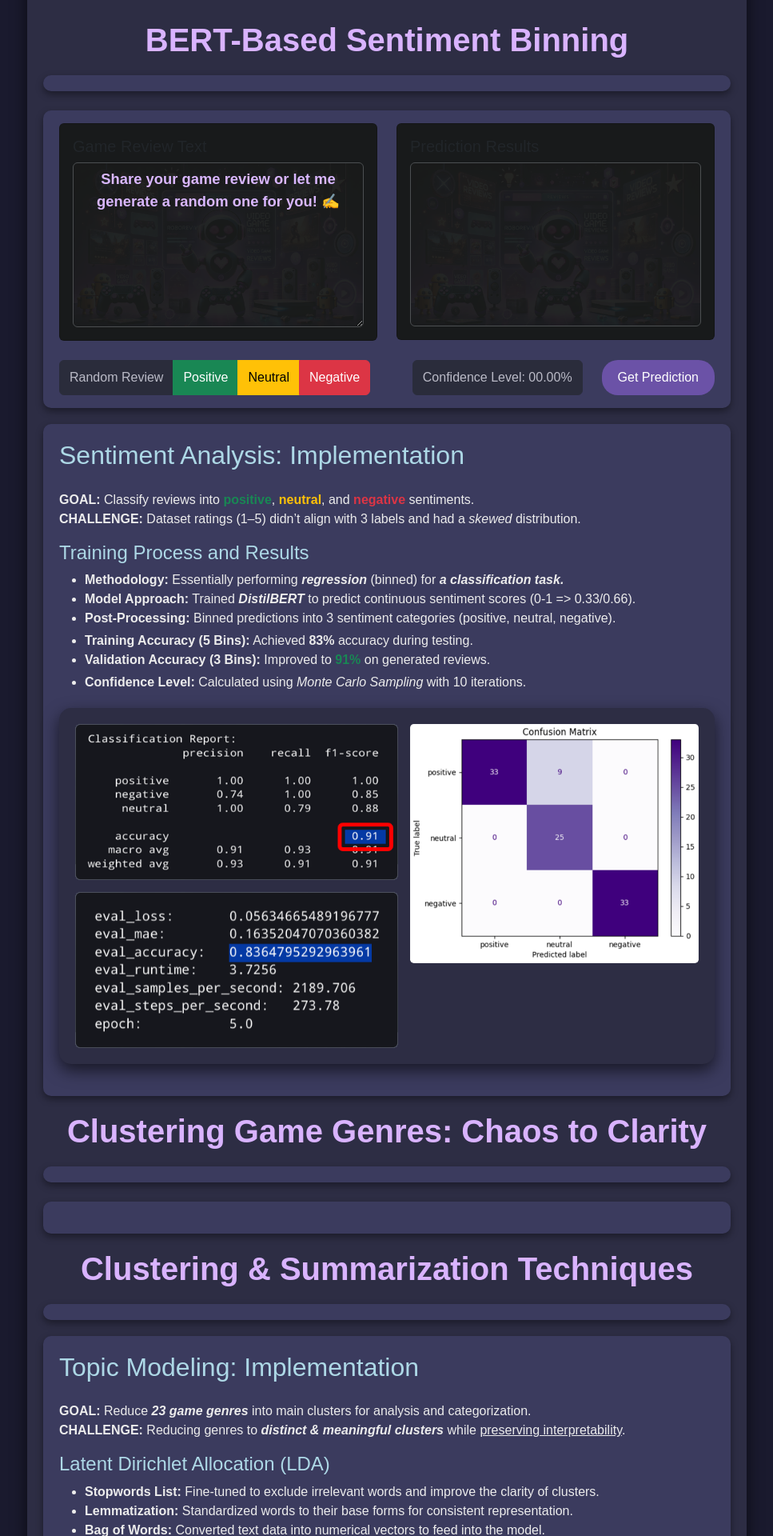
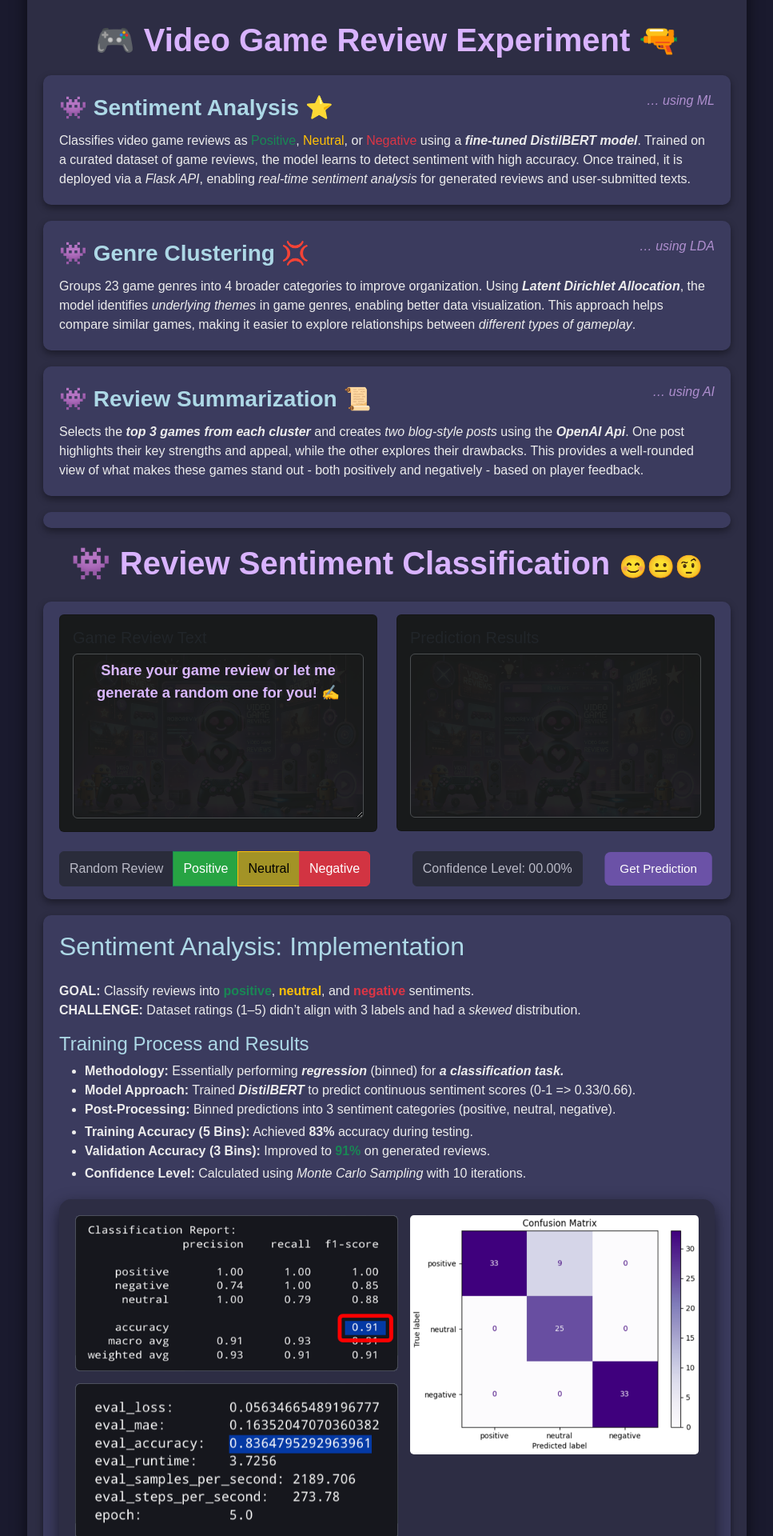
Before and after one commit to Senimtra/robo-reviews, a Django app: template core/templates/index.html in a window 1280 px wide. Shown: the part 540-2460 px from the top of the page at 80% size, without its empty margins (156-1123 px from the left). Run offline with Django 5.2, Linux system fonts and the light colour scheme; the template is opened without the code that fills it, so the values that code supplies are empty.

Commit message:
add intro section

```diff
--- a/core/templates/index.html
+++ b/core/templates/index.html
@@ -12,6 +12,8 @@
     <link href="{% static 'styles/styles.css' %}" rel="stylesheet" />
     <!-- Favicon for the website -->
     <link rel="icon" href="{% static 'images/favicon.ico' %}" type="image/x-icon">
+    <!-- Preload Header animation -->
+    <link rel="preload" as="video" href="{% static 'animations/robo_reviews_header.webm' %}" type="video/webm">
 </head>
 
 <script src="{% static 'js/scripts.js' %}"></script> <!-- Link to custom JavaScript file -->
@@ -49,12 +51,50 @@
 
     <div class="container">
         <!-- Header Animation -->
-        <video autoplay loop muted playsinline class="header-image">
+        <video autoplay loop muted playsinline preload="auto" class="header-image">
             <source src="{% static 'animations/robo_reviews_header.webm' %}" type="video/webm">
         </video>
 
-        <!-- Section Title -->
-        <h1 class="header-title" id="sentiment-section">BERT-Based Sentiment Binning</h1>
+        <!-- Project Introduction -->
+        <h1 class="header-title">🎮 Video Game Review Experiment 🔫</h1>
+
+        <!-- Introduction Section -->
+        <div class="body-card">
+            <div class="d-flex justify-content-between mb-2">
+                <div class="fs-3 intro-headings">👾 <b>Sentiment Analysis ⭐</b></div>
+                <div class="fs-6 intro-note"><em>… using ML</em></div>
+            </div>
+            <div>Classifies video game reviews as <span class="text-success">Positive</span>, <span
+                    class="text-warning">Neutral</span>, or <span class="text-danger">Negative</span> using
+                a <em><b>fine-tuned DistilBERT model</b></em>.
+                Trained on a curated dataset of game reviews, the model learns to detect sentiment with high accuracy.
+                Once trained, it is deployed via a <em>Flask API</em>, enabling <em>real-time sentiment analysis</em>
+                for generated reviews and user-submitted texts.</div>
+        </div>
+        <div class="body-card">
+            <div class="d-flex justify-content-between mb-2">
+                <div class="fs-3 intro-headings">👾 <b>Genre Clustering 💢</b></div>
+                <div class="fs-6 intro-note"><em>… using LDA</em></div>
+            </div>
+            <div>Groups 23 game genres into 4 broader categories to improve organization. Using <em><b>Latent Dirichlet
+                        Allocation</b></em>, the model identifies <em>underlying themes</em> in game genres,
+                enabling
+                better data visualization. This approach helps compare similar games, making it easier to explore
+                relationships between <em>different types of gameplay</em>.</div>
+        </div>
+        <div class="body-card">
+            <div class="d-flex justify-content-between mb-2">
+                <div class="fs-3 intro-headings">👾 <b>Review Summarization 📜</b></div>
+                <div class="fs-6 intro-note"><em>… using AI</em></div>
+            </div>
+            <div>
+                Selects the <em><b>top 3 games from each cluster</b></em> and creates <em>two blog-style posts</em>
+                using the <em><b>OpenAI Api</b></em>.
+                One post highlights their key strengths and appeal, while the other explores their drawbacks.
+                This provides a well-rounded view of what makes these games stand out - both positively and
+                negatively - based on player feedback.
+            </div>
+        </div>
 
         <!-- Display top games' cover images -->
         <div class="top-games">
@@ -66,6 +106,10 @@
                 {% endfor %}
             </div>
         </div>
+
+        <!-- Section Title -->
+        <h1 class="header-title" id="sentiment-section">👾 Review Sentiment Classification <span
+                class="fs-3">😊😐🤨</span></h1>
 
         <!-- Main content section -->
         <div class="container mt-4 py-3 review-box">
@@ -99,13 +143,16 @@
                 <div class="col-md-12 d-flex justify-content-between align-items-end">
                     <div class="btn-group mt-4 text-center" role="group" aria-label="Basic example">
                         <button type="button" class="btn btn-dark disabled">Random Review</button>
-                        <button type="button" class="btn btn-success" onclick="getReview(this)">Positive</button>
-                        <button type="button" class="btn btn-warning" onclick="getReview(this)">Neutral</button>
-                        <button type="button" class="btn btn-danger" onclick="getReview(this)">Negative</button>
+                        <button type="button" class="btn btn-success flash-positive"
+                            onclick="getReview(this)">Positive</button>
+                        <button type="button" class="btn btn-warning flash-neutral"
+                            onclick="getReview(this)">Neutral</button>
+                        <button type="button" class="btn btn-danger flash-negative"
+                            onclick="getReview(this)">Negative</button>
                     </div>
                     <div class="d-flex">
                         <button class="btn btn-dark disabled me-4" id="confidence">Confidence Level: 00.00%</button>
-                        <button class="btn btn-custom" onclick="getPrediction()">Get Prediction</button>
+                        <button class="btn btn-custom btn-pulse" onclick="getPrediction()">Get Prediction</button>
                     </div>
                 </div>
             </div>
@@ -125,7 +172,8 @@
                 <li><strong>Methodology:</strong> Essentially performing <em><b>regression</b></em> (binned) for
                     <em><b>a classification task.</b></em>
                 </li>
-                <li><strong>Model Approach:</strong> Trained <em><b>DistilBERT</b></em> to predict continuous sentiment
+                <li><strong>Model Approach:</strong> Trained <em><b>DistilBERT</b></em> to predict continuous
+                    sentiment
                     scores (0-1 => 0.33/0.66).
                 </li>
                 <li><strong>Post-Processing:</strong> Binned predictions into 3 sentiment categories (positive,
@@ -135,7 +183,8 @@
                     testing.</li>
                 <li><strong>Validation Accuracy (3 Bins):</strong> Improved to <b class="text-success">91%</b> on
                     generated reviews.</li>
-                <li class="mt-1"><strong>Confidence Level:</strong> Calculated using <em>Monte Carlo Sampling</em> with
+                <li class="mt-1"><strong>Confidence Level:</strong> Calculated using <em>Monte Carlo Sampling</em>
+                    with
                     10 iterations.</li>
                 </p>
                 <p></p>
@@ -155,8 +204,6 @@
             </div>
         </div>
 
-        <h1 class="header-title" id="clustering-section">Clustering Game Genres: Chaos to Clarity</h1>
-
         <!-- Top Games Cover Section 2 -->
         <div class="top-games">
             <div class="row">
@@ -167,6 +214,9 @@
                 {% endfor %}
             </div>
         </div>
+
+        <!-- Section Title -->
+        <h1 class="header-title" id="clustering-section">👾 Game Genres: Chaos to Clarity ✨</h1>
 
         <!-- Game Topic Cluster Section -->
         <div class="body-card mt-4">
@@ -188,12 +238,13 @@
                         <div class="cluster-topic">{{ section.3|safe }}</div>
                         <!-- Topic intro text -->
                         <div class="d-flex justify-content-between align-items-end">
+                            <div class="game-counts">Database 🗃️</div>
                             <div class="game-counts">Games: {{ section.4.0 }} 🎮</div>
                             <!-- Topic game count -->
                             <div class="game-counts">Reviews: {{ section.4.1 }} ⭐</div>
                             <!-- Topic review count -->
                             <div>
-                                <a class="btn accordion-button btn-custom" data-bs-toggle="collapse"
+                                <a class="btn accordion-button btn-custom btn-pulse" data-bs-toggle="collapse"
                                     href="#collapseSummary{{ section.2 }}" role="button" aria-expanded="false"
                                     aria-controls="collapseSummary{{ section.2 }}" onclick="collapseTopPicks(this)">
                                     Top Picks
@@ -220,14 +271,12 @@
                     <hr class="w-100" />
                     <div class="pro-text" id="summ-pro-{{ section.2 }}">Loading 'pro' summarization...</div>
                     <hr class="w-100" />
-                    <div class="contra-text" id="summ-contra-{{ section.2 }}">Loading 'contra' summarization...</div>
+                    <div class="contra-text" id="summ-contra-{{ section.2 }}">Loading 'contra' summarization...
+                    </div>
                 </div>
             </div>
             {% endfor %}
         </div>
-
-        <!-- Clustering & Summarization Section -->
-        <h1 class="header-title">Clustering & Summarization Techniques</h1>
 
         <!-- Top Games Cover Section 3 -->
         <div class="top-games">
@@ -239,6 +288,9 @@
                 {% endfor %}
             </div>
         </div>
+
+        <!-- Clustering & Summarization Section -->
+        <h1 class="header-title">👾 Clustering & Summarization Tech 🧩📜</h1>
 
         <!-- Clustering Section -->
         <div class="body-card">
--- a/static/styles/styles.css
+++ b/static/styles/styles.css
@@ -2,7 +2,7 @@
 body {
     background-color: #1a1a2e; /* Dark violet background */
     color: #ececec; /* Light text for contrast */
-    font-family: 'Arial', sans-serif;
+    font-family: "Arial", sans-serif;
 }
 
 /* Navigation Bar Styles */
@@ -59,6 +59,10 @@
     color: #d9b3ff;
 }
 
+.intro-note {
+    color: #af8fcf;
+}
+
 /* Card Styles */
 .body-card {
     background-color: #3b3b5e;
@@ -77,7 +81,7 @@
     background-color: #6b52a7 !important;
     border: none;
     color: #fff;
-    border-radius: 20px;
+    border-radius: 0.5em;
     padding: 10px 20px;
     display: block;
     margin: 0 auto;
@@ -87,8 +91,73 @@
     background-color: #8a6dd1 !important;
 }
 
+@keyframes pulse {
+    0% {
+        transform: scale(1);
+    }
+    50% {
+        transform: scale(0.95);
+    }
+    100% {
+        transform: scale(1);
+    }
+}
+
+.btn-pulse {
+    transition: all 0.3s ease-in-out;
+    animation: pulse 1s infinite ease-in-out;
+}
+
 .btn-group {
     height: 2.75em;
+}
+
+@keyframes flash-green {
+    0% {
+        background-color: #28a745;
+    }
+    50% {
+        background-color: #1b621b;
+    }
+    100% {
+        background-color: #28a745;
+    }
+}
+
+@keyframes flash-yellow {
+    0% {
+        background-color: #ffc107;
+    }
+    50% {
+        background-color: #9b8f29;
+    }
+    100% {
+        background-color: #ffc107;
+    }
+}
+
+@keyframes flash-red {
+    0% {
+        background-color: #dc3545;
+    }
+    50% {
+        background-color: #842929;
+    }
+    100% {
+        background-color: #dc3545;
+    }
+}
+
+.flash-positive {
+    animation: flash-green 1.3s infinite alternate ease-in-out;
+}
+
+.flash-neutral {
+    animation: flash-yellow 1.5s infinite alternate ease-in-out;
+}
+
+.flash-negative {
+    animation: flash-red 1.7s infinite alternate ease-in-out;
 }
 
 /* Top Games Section */
@@ -140,10 +209,6 @@
 
 .summary-btn {
     background-color: #6b52a7;
-    border: none;
-    color: #fff;
-    border-radius: 20px;
-    padding: 10px 20px;
 }
 
 .summary-btn:hover {
@@ -191,8 +256,12 @@
     color: #ececec;
 }
 
+#attention-result p span {
+    border-radius: 0.25em;
+}
+
 #review-input {
-    background-image: url('/static/images/sentiment_background.png');
+    background-image: url("/static/images/sentiment_background.png");
     background-size: cover;
     background-color: #181a1b;
     border-color: #4c4f51;
@@ -217,7 +286,7 @@
 .review-results-text {
     height: 12.8em;
     overflow: hidden;
-    background-image: url('/static/images/sentiment_background.png');
+    background-image: url("/static/images/sentiment_background.png");
     background-size: cover;
 }
 
@@ -243,7 +312,8 @@
 }
 
 .cluster-topic b,
-.implementation {
+.implementation,
+.intro-headings {
     color: lightblue;
 }
 
```
Lines whose indentation alone changed are shown as unchanged.
